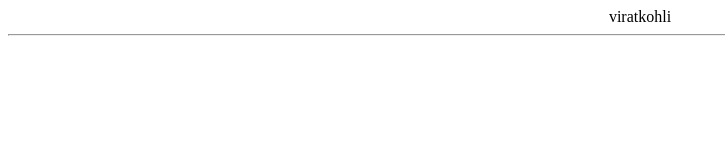
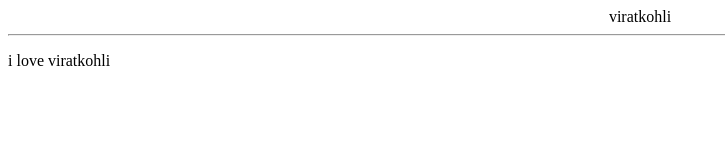
Before and after one commit to viratvasanth18/html_hero, a plain HTML site: page index.html in a window 1280 px wide. Shown: the whole page, without its empty margins (0-725 px from the left). Drawn offline with Linux system fonts and the light colour scheme.

Commit message:
Added Paragraph

```diff
--- a/index.html
+++ b/index.html
@@ -2,3 +2,7 @@
   viratkohli
 </center>
 <hr>
+
+<p>
+  i love viratkohli
+</p>
```
